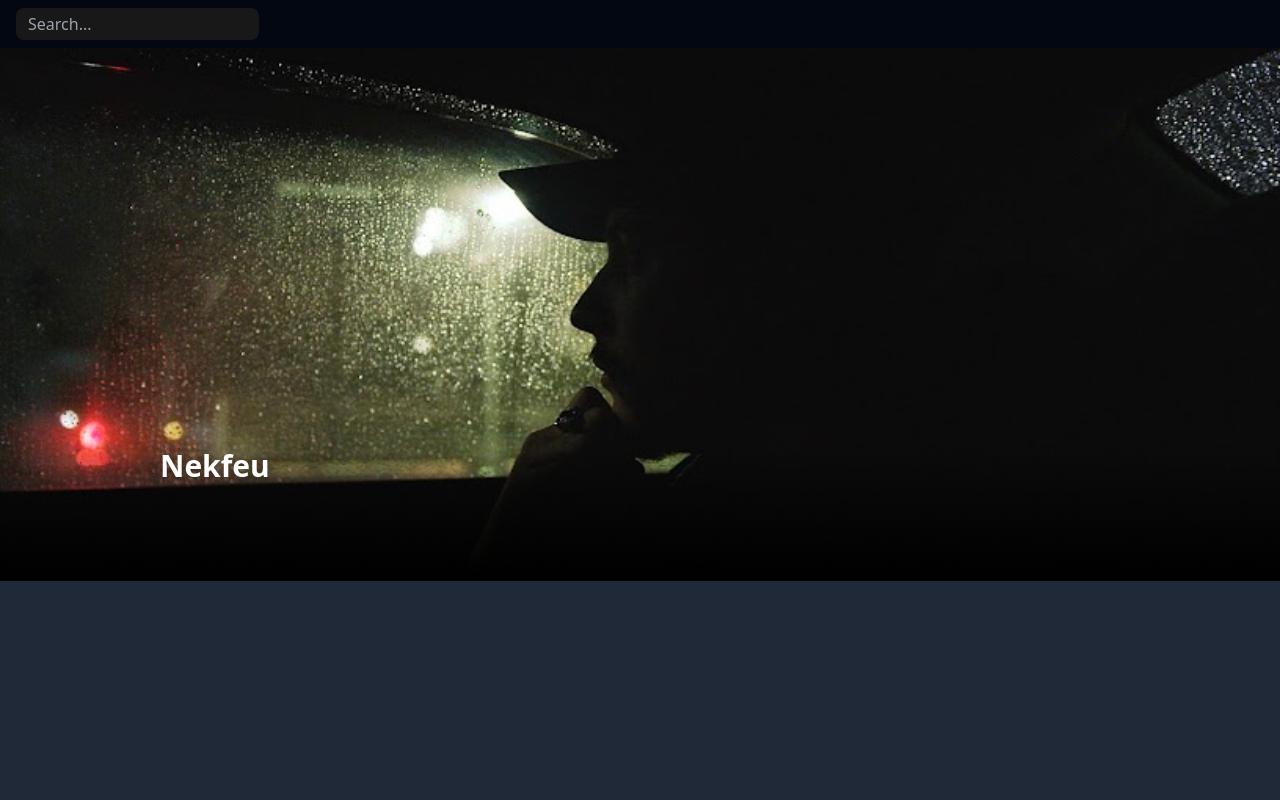
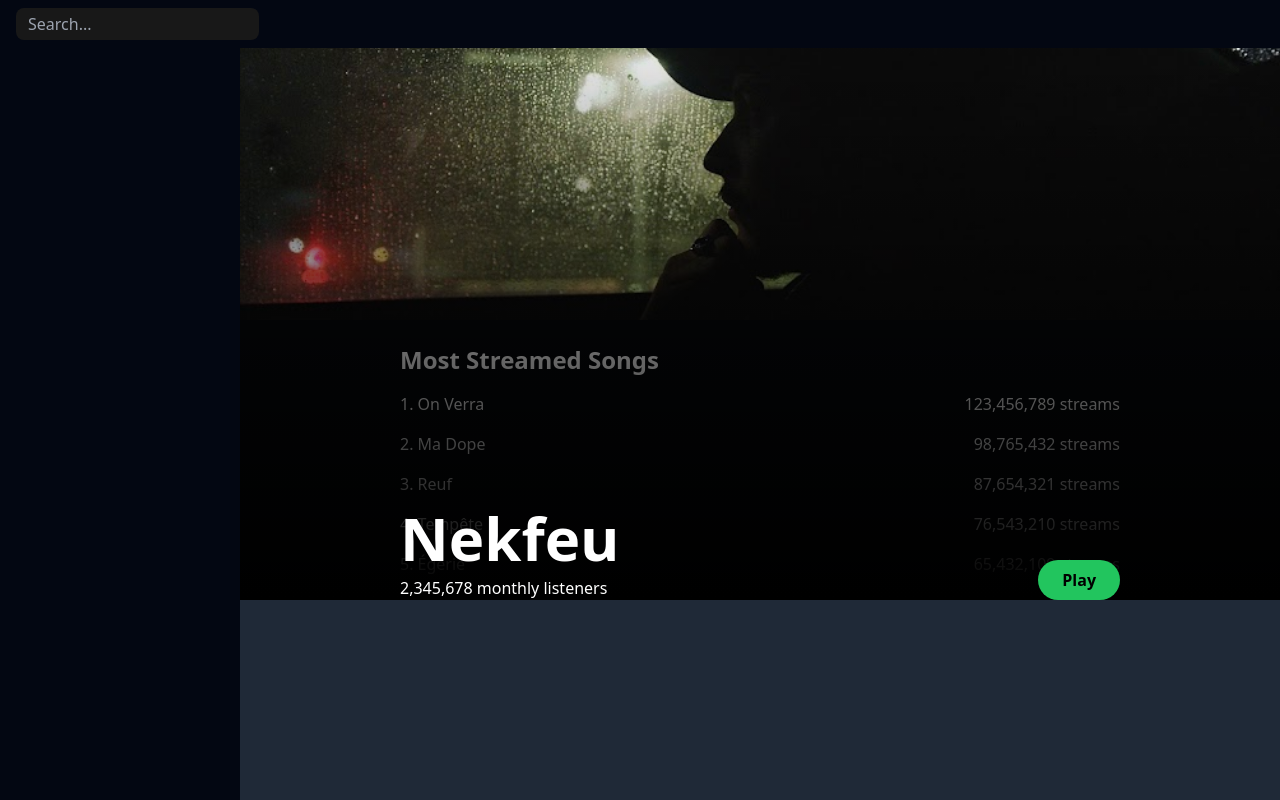
Before and after one commit to kosmixyt/spoutify, a Vue app: page /artist in a window 1280 px wide. Built offline with nearby package versions, Linux system fonts and the light colour scheme; some icons are missing.

Commit message:
fixed artist

```diff
--- a/src/App.vue
+++ b/src/App.vue
@@ -3,8 +3,9 @@
 </script>
 
 <template>
+  <div class="flex">
     <div>
-    <div class="w-screen text-white h-12 bg-gray-950 flex items-center justify-between">
+      <div class="w-screen text-white h-12 bg-gray-950 flex z-50 absolute items-center justify-between">
         <div class="ml-4">
           <input type="text" placeholder="Search..." class="text-white pl-3 rounded-lg h-8 bg-[#181818]"/>
         </div>
@@ -12,6 +13,9 @@
           <v-icon  name="fa-user-circle" class="color cursor-pointer" scale="1.8"/>
         </div>
       </div>
+      <div class="mt-[48px] w-60 bg-gray-950 z-40 h-screen fixed">
+      </div>
     </div>
     <RouterView />
+  </div>
 </template>
--- a/src/views/Artist.vue
+++ b/src/views/Artist.vue
@@ -1,22 +1,53 @@
 <template>
-<div class="w-screen relative">
-    <img :src="nekfeu" alt="Nekfeu" class="w-full object-cover" />
-<div class="top-[60%] h-[40%] bg-gradient-to-b from-transparent to-black xl:top-3/4 xl:h-1/4 absolute w-screen">
-    <div class="text-white">
-        <div class="font-bold text-2xl xl:text-3xl ml-10 xl:ml-40">Nekfeu</div>
+<div class="relative w-[calc(100vw-240px)] left-[calc(240px)]">
+    <img :src="nekfeu" alt="Nekfeu" class="w-full object-cover h-80" />
+    <div class="absolute inset-0 bg-gradient-to-b from-transparent to-black">
+        <div class="max-w-7xl mx-auto text-white flex flex-col xl:flex-row items-start xl:items-end xl:justify-between px-10 xl:px-40 h-full">
+            <div class="mt-auto">
+                <div class="font-bold text-4xl xl:text-6xl">Nekfeu</div>
+                <div class="text-sm xl:text-base mt-2">2,345,678 monthly listeners</div>
+            </div>
+            <div class="mt-4 xl:mt-0">
+                <button class="bg-green-500 text-black font-bold py-2 px-6 rounded-full hover:bg-green-600">
+                    Play
+                </button>
+            </div>
+        </div>
     </div>
-</div>
+    <div class="w-full bg-black bg-opacity-80">
+        <div class="max-w-7xl mx-auto px-10 xl:px-40 py-6">
+            <h2 class="text-white text-2xl font-bold mb-4">Most Streamed Songs</h2>
+            <ul class="text-white space-y-4">
+                <li class="flex items-center justify-between">
+                    <span>1. On Verra</span>
+                    <span>123,456,789 streams</span>
+                </li>
+                <li class="flex items-center justify-between">
+                    <span>2. Ma Dope</span>
+                    <span>98,765,432 streams</span>
+                </li>
+                <li class="flex items-center justify-between">
+                    <span>3. Reuf</span>
+                    <span>87,654,321 streams</span>
+                </li>
+                <li class="flex items-center justify-between">
+                    <span>4. Tempête</span>
+                    <span>76,543,210 streams</span>
+                </li>
+                <li class="flex items-center justify-between">
+                    <span>5. Égérie</span>
+                    <span>65,432,109 streams</span>
+                </li>
+            </ul>
+        </div>
+    </div>
 </div>
 </template>
 <script lang="ts">
 import nekfeu from "../assets/nekfeu.jpg";
 export default {
-  props: {},
-  data: () => {
-    return {
-      nekfeu,
-    };
-  },
-  mounted() {},
+  data: () => ({
+    nekfeu,
+  }),
 };
 </script>
--- a/src/views/Landing.vue
+++ b/src/views/Landing.vue
@@ -1,6 +1,6 @@
 <template>
   <Teleport to="body">
-    <div class="mt-8 ml-4">
+    <div class="mt-[calc(48px)] relative w-[calc(100vw-240px)] left-[calc(240px)] pl-4">
       <div class="flex justify-between">
         <div class="text-2xl font-semibold underline text-white">
           Reprendre la lecture :
```
Lines whose indentation alone changed are shown as unchanged.
